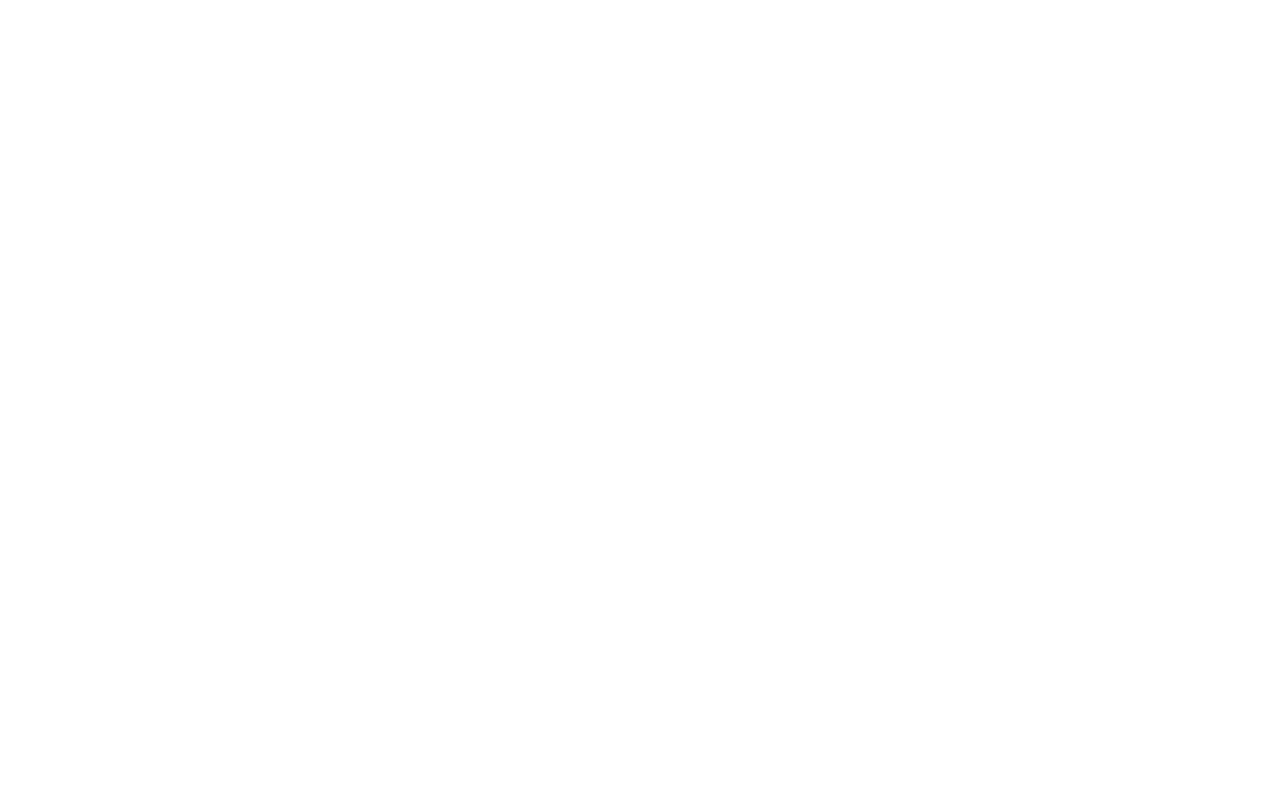
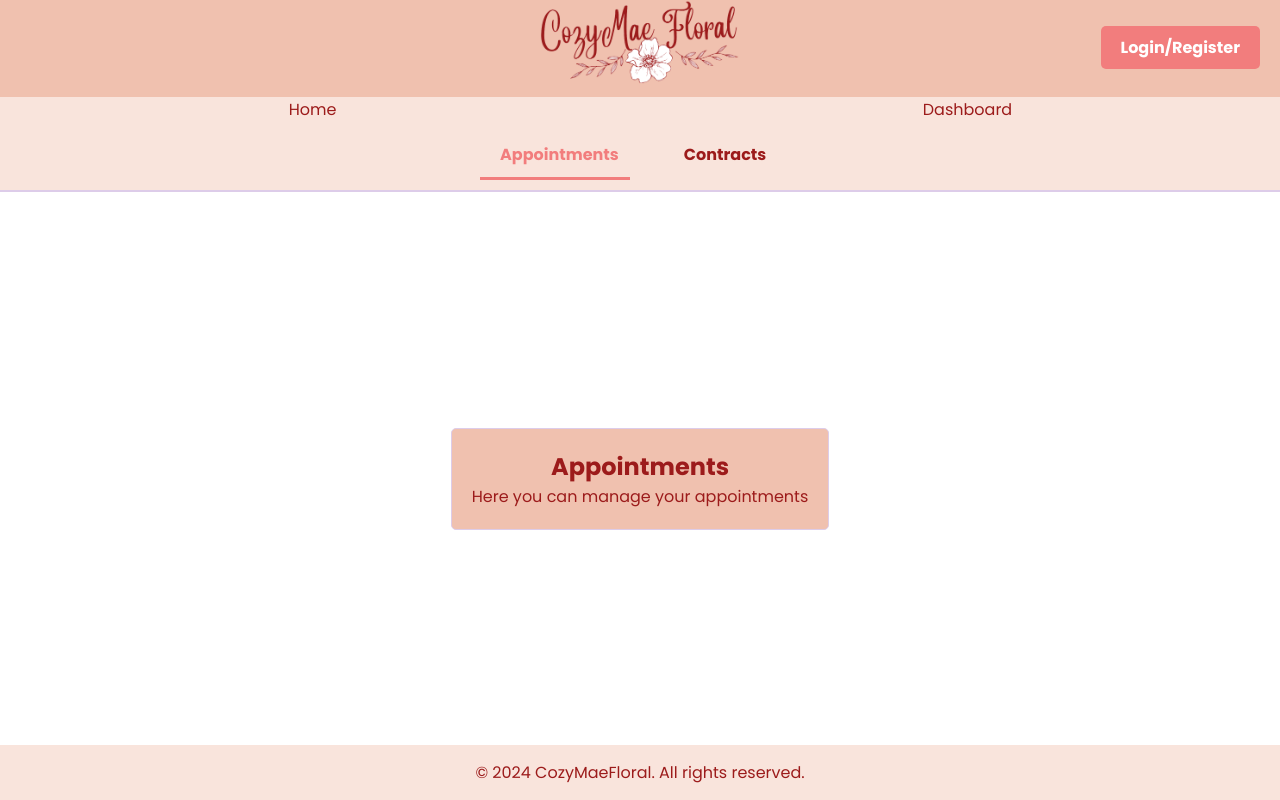
Before and after one commit to braydonlowe/startup, a React (Vite) app: page /dashboard in a window 1280 px wide. Before the commit this address had no page. Built offline with nearby package versions, Linux system fonts and the light colour scheme.

Commit message:
First draft of tabs on Dashboard

```diff
--- a/src/Pages/Components/Header/Header.jsx
+++ b/src/Pages/Components/Header/Header.jsx
@@ -1,4 +1,5 @@
 import React from "react";
+import { NavLink } from 'react-router-dom';
 
 export const Header = () => {
     // Eventually replace this with the role check
@@ -10,10 +11,8 @@
             case "User":
                 return (
                     <ul>
-                        <li><a href="Pages/home.html">Home</a></li>
-                        <li><a href="Pages/dashboard.html"></a>Dashboard</li>
-                        <li><a href="Pages/contracts.html">Contracts</a></li>
-                        <li><a href="Pages/profile.html"></a>Profile</li>
+                        <li><NavLink to="/">Home</NavLink></li>
+                        <li><NavLink to="/dashboard">Dashboard</NavLink></li>
                     </ul>
                 )
             case "Admin":
@@ -21,8 +20,6 @@
                     <ul>
                         <li><a href="Pages/home.html">Home</a></li>
                         <li><a href="Pages/dashboard.html"></a>Dashboard</li>
-                        <li><a href="Pages/contracts.html">Contracts</a></li>
-                        <li><a href="Pages/profile.html"></a>Profile</li>
                     </ul>
                 )
             default:
--- a/src/Pages/Dashboard/dashboard.jsx
+++ b/src/Pages/Dashboard/dashboard.jsx
@@ -1,7 +1,7 @@
-import React from "react";
+import React, { useState } from "react";
 import { Header } from "../Components/Header/Header"
-import { Footer } from "../Components/Header/Header"
-//Import new CSS for the tabs. Put it in with the components.
+import { Footer } from "../Components/Footer/Footer"
+import './tabs.css'
 
 
 
--- a/src/Pages/Home/home.jsx
+++ b/src/Pages/Home/home.jsx
@@ -1,6 +1,6 @@
 import React from "react";
 import { Header } from "../Components/Header/Header"
-import { Footer } from "../Components/Footer"
+import { Footer } from "../Components/Footer/Footer"
 
 export const Home = () => {
   return (
--- a/src/app.jsx
+++ b/src/app.jsx
@@ -1,6 +1,8 @@
 import React from 'react';
 import { BrowserRouter, NavLink, Route, Routes } from 'react-router-dom';
 import { Home } from './Pages/Home/home';
+import Dashboard from './Pages/Dashboard/dashboard';
+import { Header } from './Pages/Components/Header/Header';
 
 
 function App() {
@@ -17,6 +19,7 @@
             <div>
                 <Routes>
                     <Route path = "/" element={<Home/>} />
+                    <Route path = "/dashboard" element={<Dashboard />} />
                 </Routes>
             </div>
         </BrowserRouter>
```
Also changed, not shown: src/Pages/Components/Tabs/tabs.jsx (deleted).
